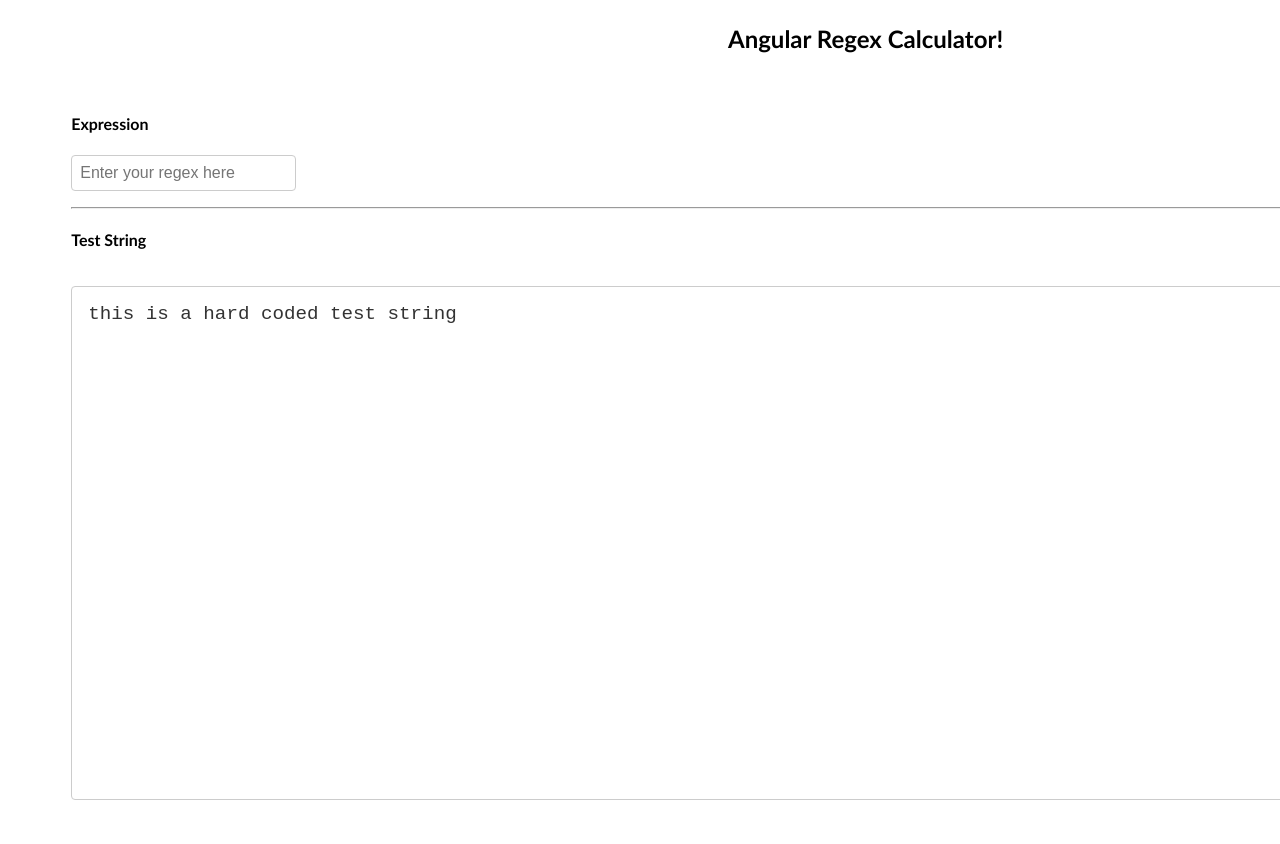
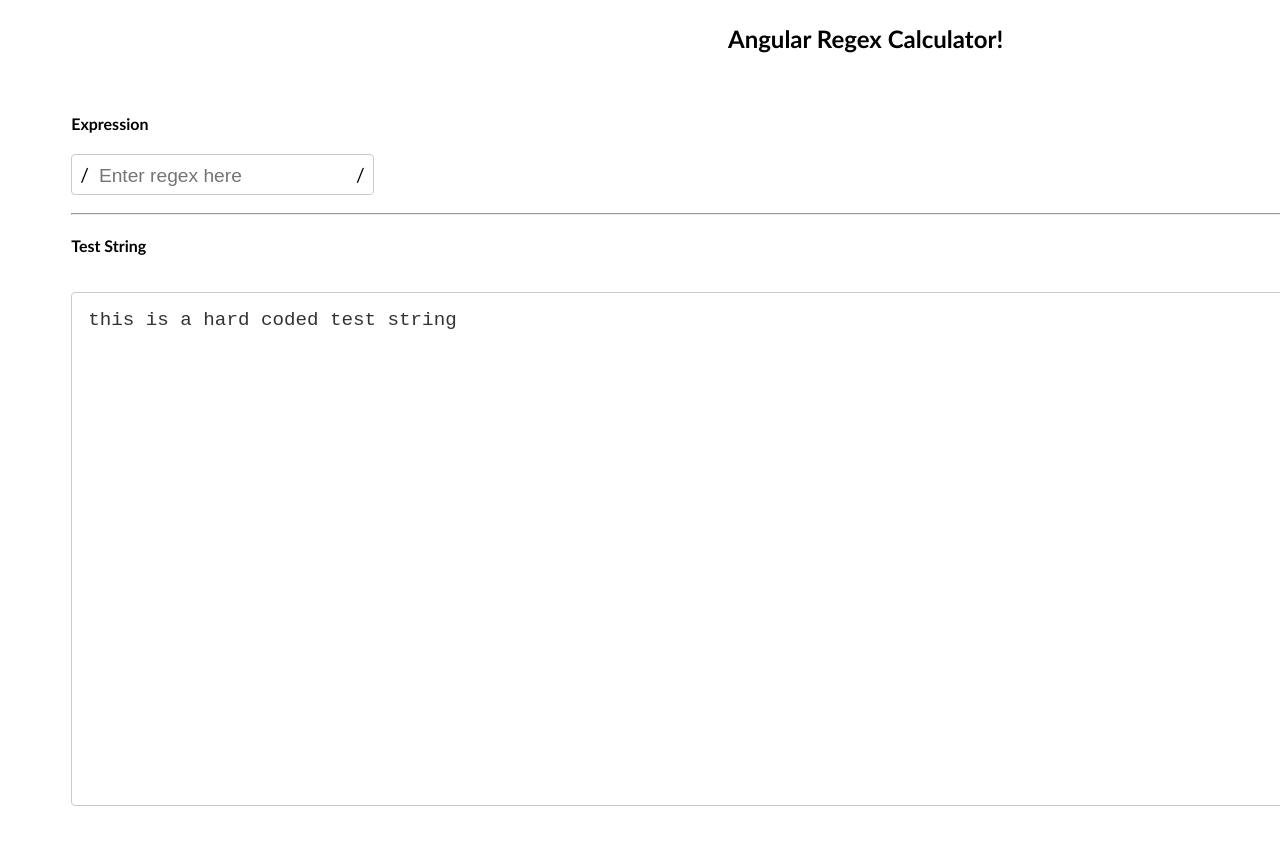
Before and after one commit to raseward14/Angular-regex-calculator, an Angular app: page / in a window 1280 px wide. Shown: the top 844 px of the page. Built offline with nearby package versions, Linux system fonts and the light colour scheme.

Commit message:
used a getter for dynamic regex input width

```diff
--- a/src/app/regex/regex.component.css
+++ b/src/app/regex/regex.component.css
@@ -2,7 +2,8 @@
     padding: 0.5rem;
     border: 1px solid #ccc;
     border-radius: 4px;
-    font-size: 1rem;
+    font-size: 1.2rem;
+    width: auto;
 }
 
 hr {
@@ -21,3 +22,11 @@
     border-radius: 4px;
     overflow: auto;
 }
+
+input {
+    border: none;
+    padding: 5px;
+    margin: 5px;
+    font-size: 1.2rem;
+    width: fit-content;
+}
--- a/src/app/regex/regex.component.html
+++ b/src/app/regex/regex.component.html
@@ -1,12 +1,13 @@
 <form [formGroup]="regexForm">
     <section>
         <h4>Expression</h4>
-            <input
-                class="form-control"
+        <span class="form-control">
+            /<input
                 type="text"
                 formControlName="regexControl"
-                placeholder="Enter your regex here" />
-
+                [attr.size]="regexControlValue.length || 0"
+                placeholder="Enter regex here" />/
+        </span>
     </section>
     <hr />
     <section>
--- a/src/app/regex/regex.component.ts
+++ b/src/app/regex/regex.component.ts
@@ -17,6 +17,10 @@
 
   private destroyRef = inject(DestroyRef);
 
+  get regexControlValue() {
+    return this.regexForm.get('regexControl')?.value ?? '';
+  }
+
   constructor() {
     const subscription = this.regexForm.valueChanges
       .pipe(
@@ -29,4 +33,5 @@
       subscription.unsubscribe();
     })
   }
+
 }
```
